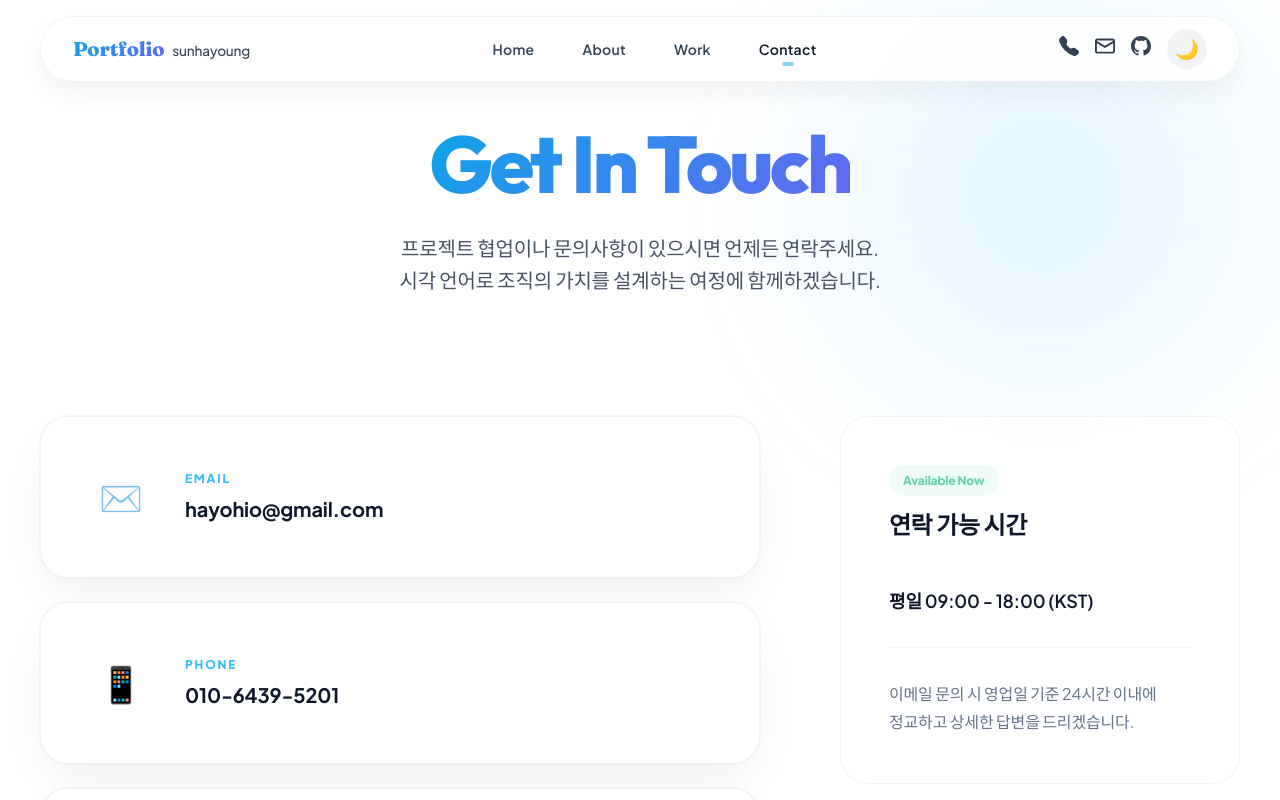
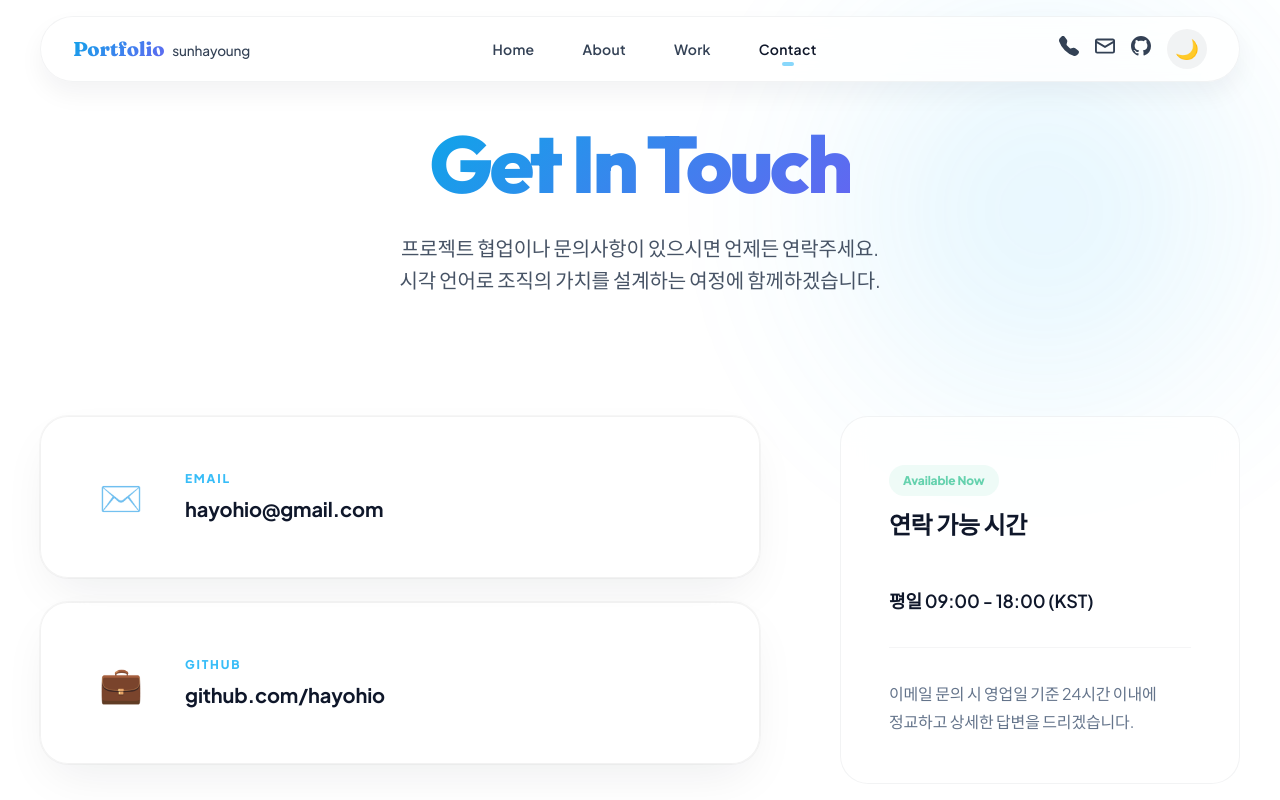
Before and after one commit to hayohio-bit/hayohio-portfolio, a React (Vite) app: page /contact in a window 1280 px wide. Shown: the top 800 px of the page. Built offline with nearby package versions, Linux system fonts and the light colour scheme; a web font is replaced by a local one.

Commit message:
2026-01-09

```diff
--- a/src/pages/Contact.jsx
+++ b/src/pages/Contact.jsx
@@ -8,12 +8,6 @@ export default function Contact() {
       label: 'Email',
       value: 'hayohio@gmail.com',
       link: 'mailto:hayohio@gmail.com'
-    },
-    {
-      icon: '📱',
-      label: 'Phone',
-      value: '010-6439-5201',
-      link: 'tel:010-6439-5201'
     },
     {
       icon: '💼',
```
